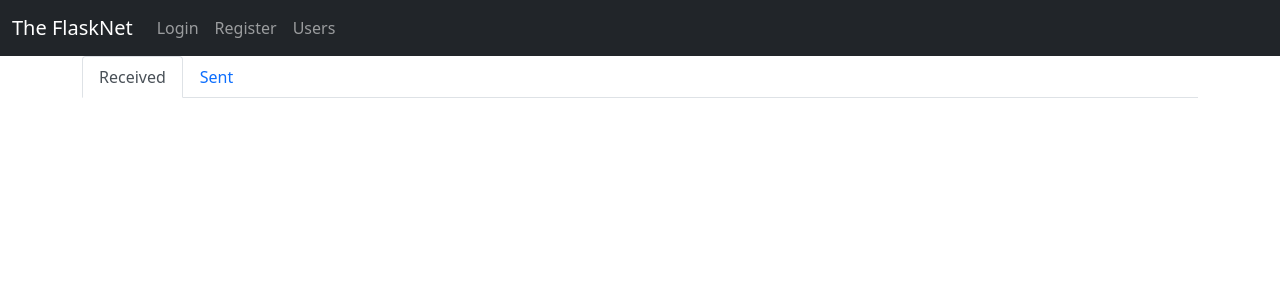
After one commit to tobiasvossen/flasknet, a Flask app: page /message in a window 1280 px wide. The commit adds this page. Shown: the top 300 px of the page. Run offline with Flask 2, Linux system fonts and the light colour scheme; data that the repository does not hold is empty; some libraries are stand-ins or nearby versions.

Commit message:
feat: add messages sent and received

```diff
--- a/app/__init__.py
+++ b/app/__init__.py
@@ -1,5 +1,6 @@
 from app.authorization import authorization_views
 from app.database import get_db
+from app.message import message_views
 from app.registration import registration_views
 from flask import Flask
 from flask import g, render_template, session
@@ -15,6 +16,7 @@ def create_app():
     )
     app.secret_key = secrets.token_urlsafe(16)
     app.register_blueprint(authorization_views, url_prefix='/')
+    app.register_blueprint(message_views, url_prefix='/')
     app.register_blueprint(registration_views, url_prefix='/')
 
     try:
--- /dev/null
+++ b/app/message.py
@@ -0,0 +1,18 @@
+from flask import (Blueprint, flash, g, redirect, render_template, request, session,
+                   url_for)
+
+from app.database import get_db
+
+message_views = Blueprint('message', __name__)
+
+
+@message_views.route('/message')
+def message():
+    username = session.get('user')
+    received = get_db().execute(
+        'SELECT * FROM messages WHERE receiver = ?', (username, )
+    ).fetchall()
+    sent = get_db().execute(
+        'SELECT * FROM messages WHERE sender = ?', (username, )
+    ).fetchall()
+    return render_template('message.html', page='Message', received=received, sent=sent)
--- a/app/templates/base.html
+++ b/app/templates/base.html
@@ -20,6 +20,9 @@
                     {% if g.user %}
                     <li class="nav-item">
                         <a class="nav-link" href="/logout">Logout</a>
+                    </li>
+                    <li class="nav-item">
+                        <a class="nav-link" href="/message">Message</a>
                     </li>
                     {% else %}
                     <li class="nav-item">
--- /dev/null
+++ b/app/templates/message.html
@@ -0,0 +1,26 @@
+{% extends 'base.html' %} {% block content %}
+<ul class="nav nav-tabs" id="myTab" role="tablist">
+    <li class="nav-item" role="presentation">
+        <button class="nav-link active" id="received-tab" data-bs-toggle="tab" data-bs-target="#received" type="button"
+            role="tab" aria-controls="home" aria-selected="true">Received</button>
+    </li>
+    <li class="nav-item" role="presentation">
+        <button class="nav-link" id="sent-tab" data-bs-toggle="tab" data-bs-target="#sent" type="button" role="tab"
+            aria-controls="profile" aria-selected="false">Sent</button>
+    </li>
+</ul>
+<div class="tab-content" id="myTabContent">
+    <div class="tab-pane fade show active" id="received" role="tabpanel" aria-labelledby="received-tab">
+        {% for message in received %}
+        <small>Received from {{ message['sender'] }}</small>
+        <p>{{ message['content'] }}</p>
+        {% endfor %}
+    </div>
+    <div class="tab-pane fade" id="sent" role="tabpanel" aria-labelledby="sent-tab">
+        {% for message in sent %}
+        <small>Sent to {{ message['receiver'] }}</small>
+        <p>{{ message['content'] }}</p>
+        {% endfor %}
+    </div>
+</div>
+{% endblock %}
```
